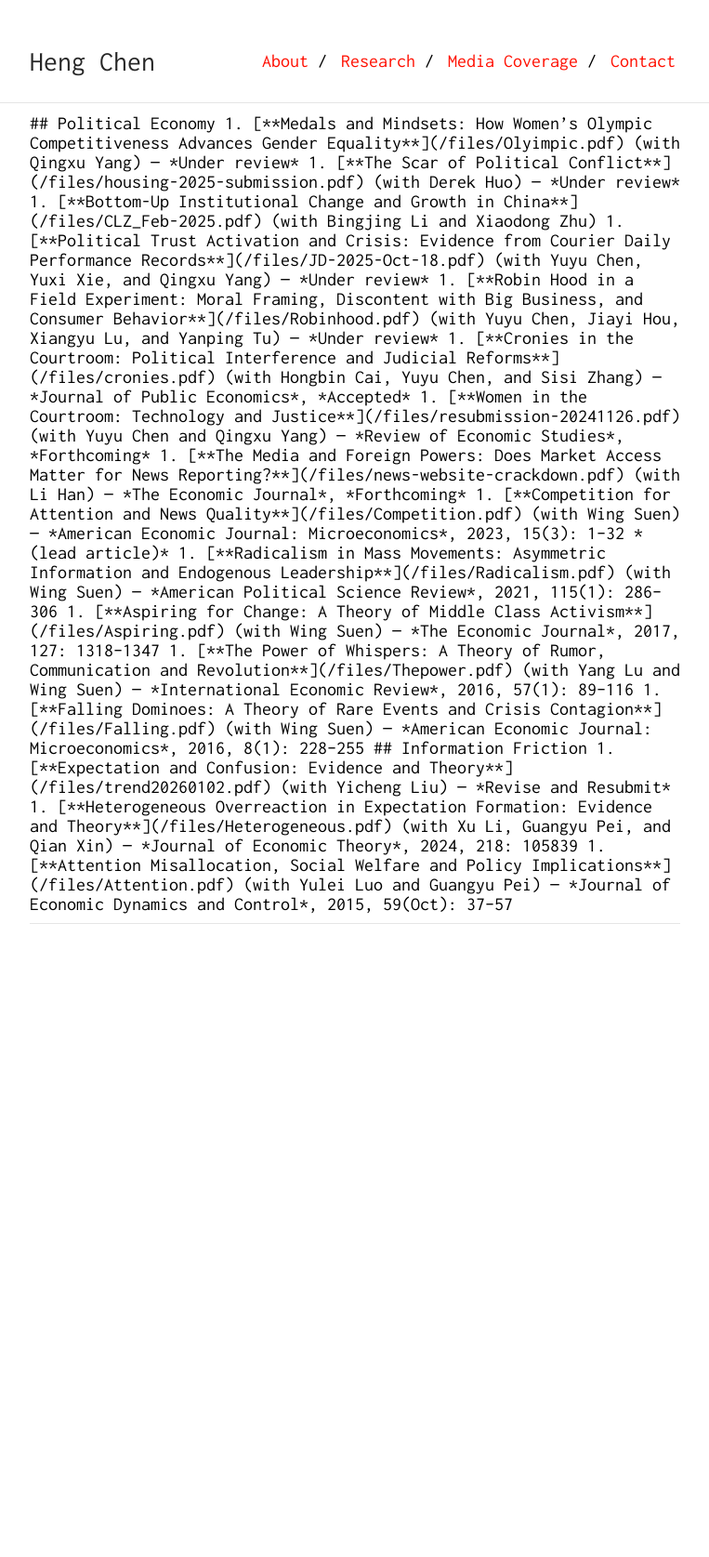
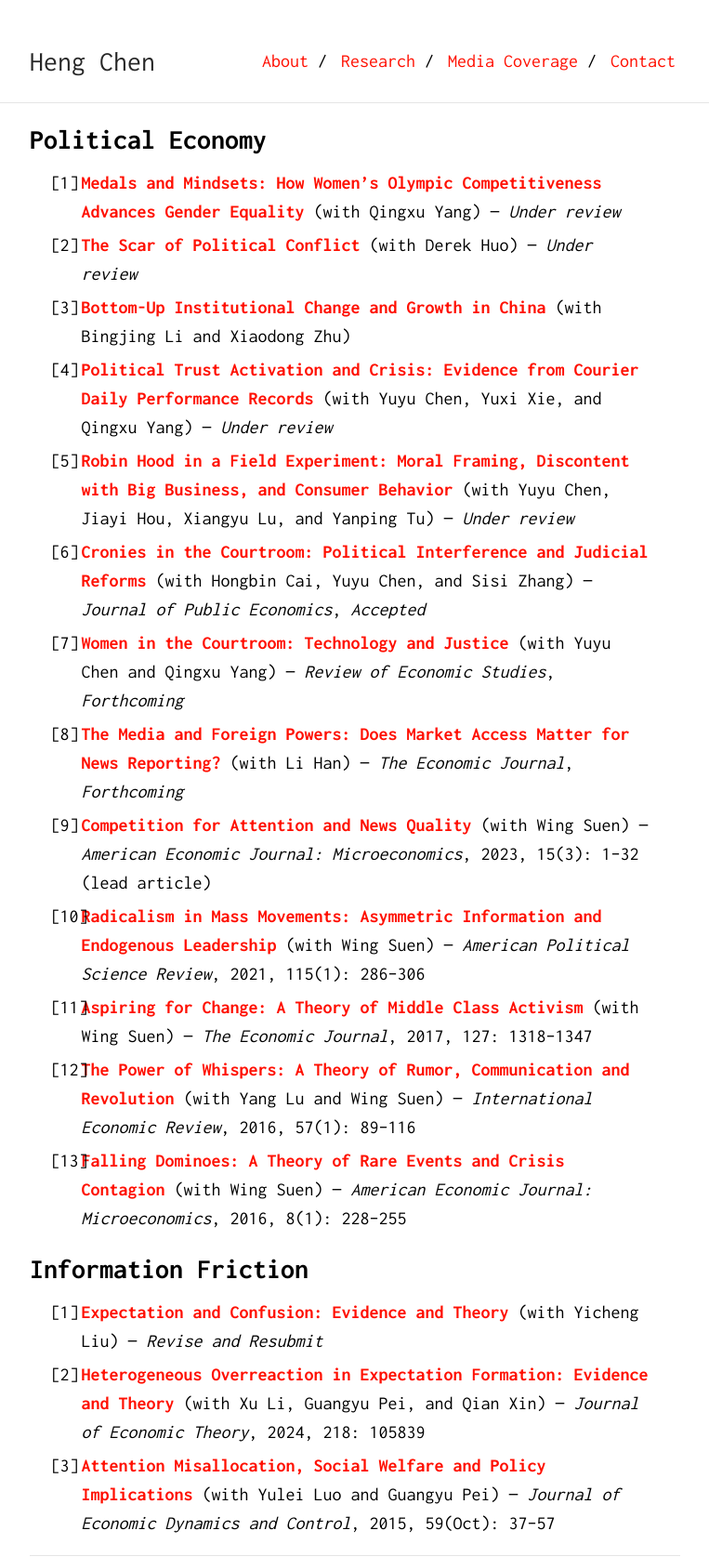
Before and after one commit to Shuyan0210611X/henrychen.github.io, a Jekyll site: the page built from research.md, in a window 1280 px wide. Shown: the whole page at 93% size, without its empty margins (258-1021 px from the left). Built offline with Jekyll 4.4.1, drawn with Linux system fonts in a browser that asks for light colours; before the commit the page ends 995 px from its top, so only the background shows below that; part of the change alters nothing that is shown.

Commit message:
Update research.md

```diff
--- a/research.md
+++ b/research.md
@@ -3,28 +3,79 @@ layout: default
 permalink: /research/
 ---
 
+<style>
+  .research-page {
+    max-width: 900px;
+  }
+
+  .research-page h2 {
+    margin-top: 1.2rem;
+    margin-bottom: 0.7rem;
+    line-height: 1.3;
+  }
+
+  .research-list {
+    margin: 0 0 1.2rem 1.4rem;
+    padding: 0;
+  }
+
+  .research-list li {
+    margin: 0 0 0.6rem 0;
+    padding-left: 0.2rem;
+    line-height: 1.55;
+  }
+
+  .research-list li::marker {
+    font-variant-numeric: tabular-nums;
+    font-weight: 600;
+  }
+
+  .research-list a {
+    text-decoration: none;
+  }
+
+  .research-list a:hover {
+    text-decoration: underline;
+  }
+
+  @media (max-width: 640px) {
+    .research-page {
+      max-width: 100%;
+    }
+
+    .research-list {
+      margin-left: 1.2rem;
+    }
+
+    .research-list li {
+      margin-bottom: 0.75rem;
+      line-height: 1.6;
+    }
+  }
+</style>
+
 <div class="research-page">
+  <h2>Political Economy</h2>
+  <ol class="research-list">
+    <li><a href="/files/Olyimpic.pdf"><strong>Medals and Mindsets: How Women’s Olympic Competitiveness Advances Gender Equality</strong></a> (with Qingxu Yang) — <em>Under review</em></li>
+    <li><a href="/files/housing-2025-submission.pdf"><strong>The Scar of Political Conflict</strong></a> (with Derek Huo) — <em>Under review</em></li>
+    <li><a href="/files/CLZ_Feb-2025.pdf"><strong>Bottom-Up Institutional Change and Growth in China</strong></a> (with Bingjing Li and Xiaodong Zhu)</li>
+    <li><a href="/files/JD-2025-Oct-18.pdf"><strong>Political Trust Activation and Crisis: Evidence from Courier Daily Performance Records</strong></a> (with Yuyu Chen, Yuxi Xie, and Qingxu Yang) — <em>Under review</em></li>
+    <li><a href="/files/Robinhood.pdf"><strong>Robin Hood in a Field Experiment: Moral Framing, Discontent with Big Business, and Consumer Behavior</strong></a> (with Yuyu Chen, Jiayi Hou, Xiangyu Lu, and Yanping Tu) — <em>Under review</em></li>
+    <li><a href="/files/cronies.pdf"><strong>Cronies in the Courtroom: Political Interference and Judicial Reforms</strong></a> (with Hongbin Cai, Yuyu Chen, and Sisi Zhang) — <em>Journal of Public Economics</em>, <em>Accepted</em></li>
+    <li><a href="/files/resubmission-20241126.pdf"><strong>Women in the Courtroom: Technology and Justice</strong></a> (with Yuyu Chen and Qingxu Yang) — <em>Review of Economic Studies</em>, <em>Forthcoming</em></li>
+    <li><a href="/files/news-website-crackdown.pdf"><strong>The Media and Foreign Powers: Does Market Access Matter for News Reporting?</strong></a> (with Li Han) — <em>The Economic Journal</em>, <em>Forthcoming</em></li>
+    <li><a href="/files/Competition.pdf"><strong>Competition for Attention and News Quality</strong></a> (with Wing Suen) — <em>American Economic Journal: Microeconomics</em>, 2023, 15(3): 1–32 (lead article)</li>
+    <li><a href="/files/Radicalism.pdf"><strong>Radicalism in Mass Movements: Asymmetric Information and Endogenous Leadership</strong></a> (with Wing Suen) — <em>American Political Science Review</em>, 2021, 115(1): 286–306</li>
+    <li><a href="/files/Aspiring.pdf"><strong>Aspiring for Change: A Theory of Middle Class Activism</strong></a> (with Wing Suen) — <em>The Economic Journal</em>, 2017, 127: 1318–1347</li>
+    <li><a href="/files/Thepower.pdf"><strong>The Power of Whispers: A Theory of Rumor, Communication and Revolution</strong></a> (with Yang Lu and Wing Suen) — <em>International Economic Review</em>, 2016, 57(1): 89–116</li>
+    <li><a href="/files/Falling.pdf"><strong>Falling Dominoes: A Theory of Rare Events and Crisis Contagion</strong></a> (with Wing Suen) — <em>American Economic Journal: Microeconomics</em>, 2016, 8(1): 228–255</li>
+  </ol>
 
-## Political Economy
-
-1. [**Medals and Mindsets: How Women’s Olympic Competitiveness Advances Gender Equality**](/files/Olyimpic.pdf) (with Qingxu Yang) — *Under review*
-1. [**The Scar of Political Conflict**](/files/housing-2025-submission.pdf) (with Derek Huo) — *Under review*
-1. [**Bottom-Up Institutional Change and Growth in China**](/files/CLZ_Feb-2025.pdf) (with Bingjing Li and Xiaodong Zhu)
-1. [**Political Trust Activation and Crisis: Evidence from Courier Daily Performance Records**](/files/JD-2025-Oct-18.pdf) (with Yuyu Chen, Yuxi Xie, and Qingxu Yang) — *Under review*
-1. [**Robin Hood in a Field Experiment: Moral Framing, Discontent with Big Business, and Consumer Behavior**](/files/Robinhood.pdf) (with Yuyu Chen, Jiayi Hou, Xiangyu Lu, and Yanping Tu) — *Under review*
-1. [**Cronies in the Courtroom: Political Interference and Judicial Reforms**](/files/cronies.pdf) (with Hongbin Cai, Yuyu Chen, and Sisi Zhang) — *Journal of Public Economics*, *Accepted*
-1. [**Women in the Courtroom: Technology and Justice**](/files/resubmission-20241126.pdf) (with Yuyu Chen and Qingxu Yang) — *Review of Economic Studies*, *Forthcoming*
-1. [**The Media and Foreign Powers: Does Market Access Matter for News Reporting?**](/files/news-website-crackdown.pdf) (with Li Han) — *The Economic Journal*, *Forthcoming*
-1. [**Competition for Attention and News Quality**](/files/Competition.pdf) (with Wing Suen) — *American Economic Journal: Microeconomics*, 2023, 15(3): 1–32 *(lead article)*
-1. [**Radicalism in Mass Movements: Asymmetric Information and Endogenous Leadership**](/files/Radicalism.pdf) (with Wing Suen) — *American Political Science Review*, 2021, 115(1): 286–306
-1. [**Aspiring for Change: A Theory of Middle Class Activism**](/files/Aspiring.pdf) (with Wing Suen) — *The Economic Journal*, 2017, 127: 1318–1347
-1. [**The Power of Whispers: A Theory of Rumor, Communication and Revolution**](/files/Thepower.pdf) (with Yang Lu and Wing Suen) — *International Economic Review*, 2016, 57(1): 89–116
-1. [**Falling Dominoes: A Theory of Rare Events and Crisis Contagion**](/files/Falling.pdf) (with Wing Suen) — *American Economic Journal: Microeconomics*, 2016, 8(1): 228–255
-
-## Information Friction
-
-1. [**Expectation and Confusion: Evidence and Theory**](/files/trend20260102.pdf) (with Yicheng Liu) — *Revise and Resubmit*
-1. [**Heterogeneous Overreaction in Expectation Formation: Evidence and Theory**](/files/Heterogeneous.pdf) (with Xu Li, Guangyu Pei, and Qian Xin) — *Journal of Economic Theory*, 2024, 218: 105839
-1. [**Attention Misallocation, Social Welfare and Policy Implications**](/files/Attention.pdf) (with Yulei Luo and Guangyu Pei) — *Journal of Economic Dynamics and Control*, 2015, 59(Oct): 37–57
-
+  <h2>Information Friction</h2>
+  <ol class="research-list">
+    <li><a href="/files/trend20260102.pdf"><strong>Expectation and Confusion: Evidence and Theory</strong></a> (with Yicheng Liu) — <em>Revise and Resubmit</em></li>
+    <li><a href="/files/Heterogeneous.pdf"><strong>Heterogeneous Overreaction in Expectation Formation: Evidence and Theory</strong></a> (with Xu Li, Guangyu Pei, and Qian Xin) — <em>Journal of Economic Theory</em>, 2024, 218: 105839</li>
+    <li><a href="/files/Attention.pdf"><strong>Attention Misallocation, Social Welfare and Policy Implications</strong></a> (with Yulei Luo and Guangyu Pei) — <em>Journal of Economic Dynamics and Control</em>, 2015, 59(Oct): 37–57</li>
+  </ol>
 </div>
```
